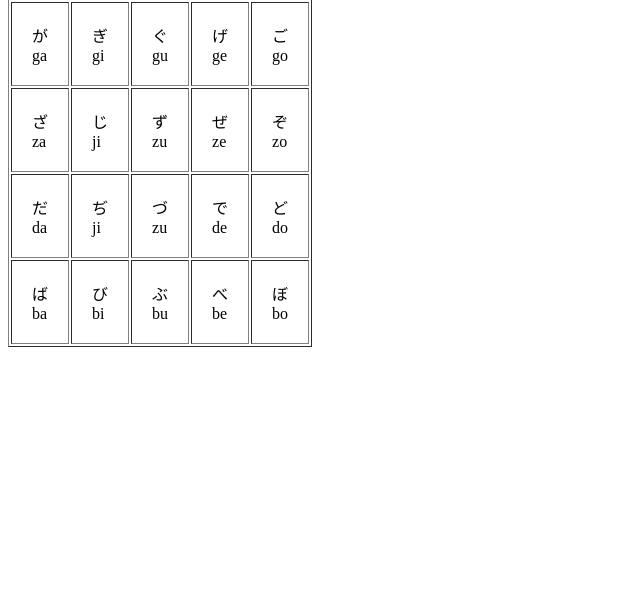
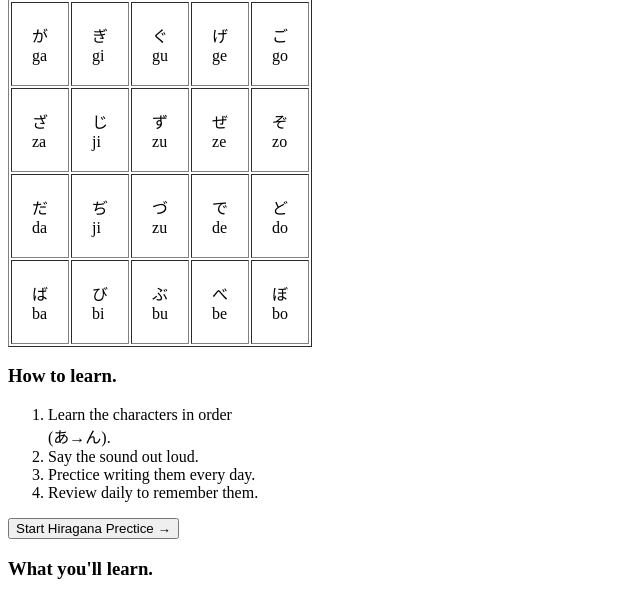
Before and after one commit to Sahina-07/Languide-hub, a Flask app: template templates/hiragana.html in a window 1280 px wide. Shown: the part 1259-1858 px from the top of the page, without its empty margins (0-640 px from the left). Before the commit the page ends 1606 px from the top, so only its background shows below. Run offline with Flask 3, Linux system fonts and the light colour scheme; the template is opened without the code that fills it, so the values that code supplies are empty.

Commit message:
Added How to learn card

```diff
--- a/templates/hiragana.html
+++ b/templates/hiragana.html
@@ -23,7 +23,8 @@
         </div>
         <div>
             <!-- ===============Hiragana table============== -->
-            <div>
+            <div> <!--full tabel div-->
+                <div> <!--table 1 div-->
                     <table cellpadding="20" border="1">
                         <tr>
                             <th colspan="5">Hiragana Characters</th>
@@ -103,17 +104,9 @@
                             <td>ん<br>n</td>
                         </tr>
                     </table>
-            </div>
-            <div>
-                <div>
-
-                </div>
-                <div>
-
-                </div>
-            </div>
-        </div>
-        <div>
+                </div> <!--table 1 div end-->
+                <!-- Dakuten Hiragana  -->
+                <div><!--table 2 div-->
                     <h2>Dakuten</h2>
                     <table border="1" cellpadding="20">
                         <tr>
@@ -145,8 +138,33 @@
                             <td>ぼ<br>bo</td>
                         </tr>
                     </table>
+                </div><!--table 1 div end-->
+            </div> <!--Full table div end-->
+            <div>
+                <div>
+                    <h3>How to learn.</h3>
+                    <ol>
+                        <li>Learn the characters in order <br>
+                            (あ→ん).
+                        </li>
+                        <li>
+                            Say the sound out loud.
+                        </li>
+                        <li>
+                            Prectice writing them every day.
+                        </li>
+                        <li>
+                            Review daily to remember them.
+                        </li>
+                    </ol>
+                    <button>Start Hiragana Prectice →</button>
                 </div>
-
+                <div>
+                    <h3>What you'll learn.</h3>
+                </div>
+            </div>
+        </div>
+        <!-- fotter -->
         <div>
 
         </div>
```
Lines whose indentation alone changed are shown as unchanged.
